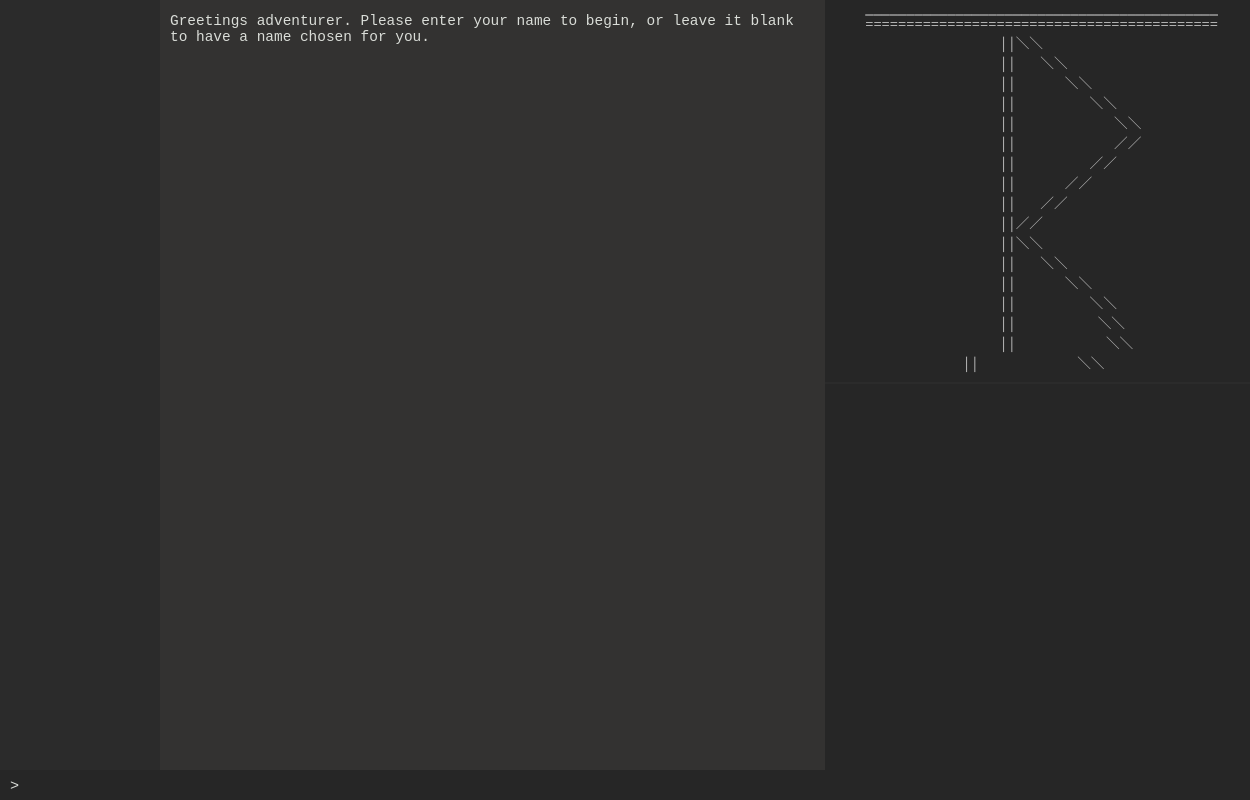
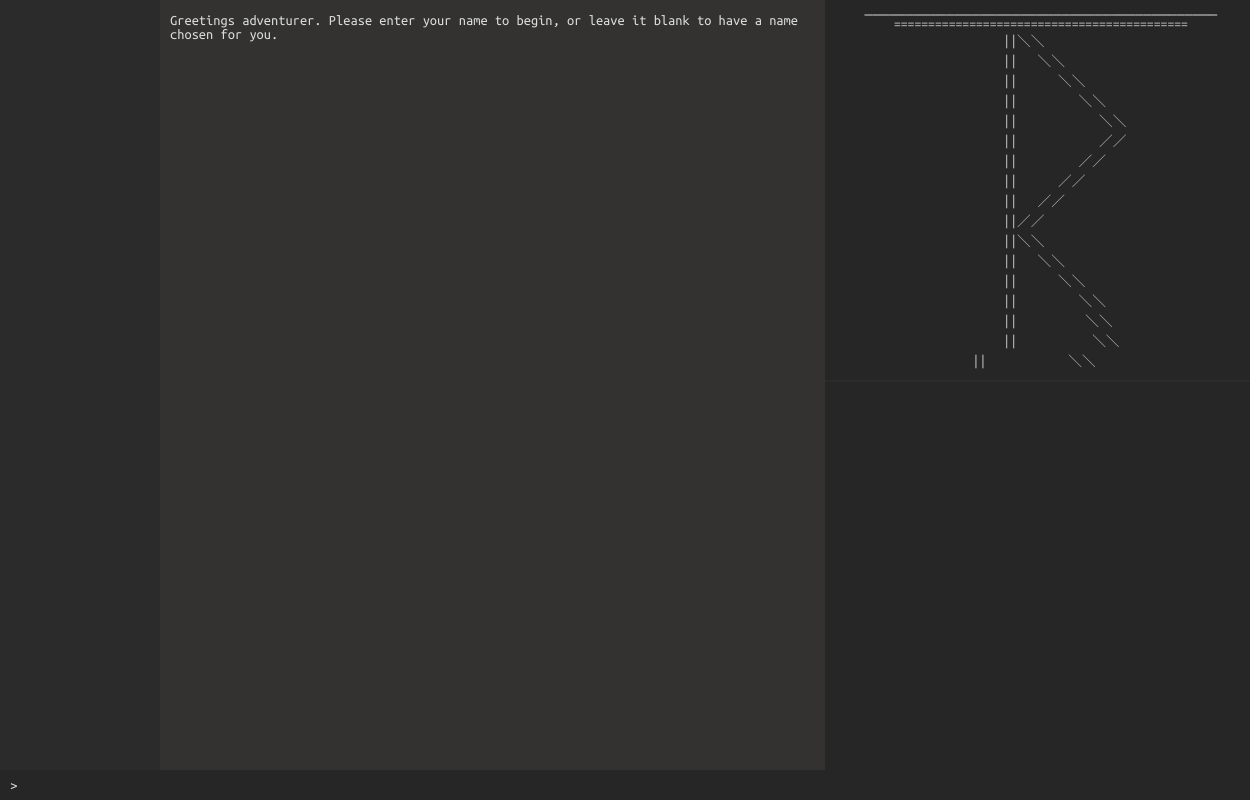
Before and after one commit to Trymunx/Dragon-Slayer-v1, an Electron app: page index.html in a window 1250 px wide. Drawn offline with Linux system fonts and the light colour scheme; no server answers.

Commit message:
Add Ubuntu Mono font

```diff
--- /dev/null
+++ b/css/Fonts.css
@@ -0,0 +1,4 @@
+@font-face {
+  font-family: "Ubuntu Mono";
+  src: url("./Fonts/UbuntuMono-R.ttf");
+}
--- a/css/Main.css
+++ b/css/Main.css
@@ -1,8 +1,9 @@
 @import "./Colours.css";
+@import "./Fonts.css";
 
 body {
   color: var(--text);
-  font-family: "SourceCode Pro", monospace;
+  font-family: "Ubuntu Mono", monospace;
 }
 
 #output {
@@ -35,7 +36,7 @@ body {
 #output-table {
   padding-top: 10px;
   font-size: 0.95em;
-  font-family: "SourceCode Pro", monospace;
+  font-family: "Ubuntu Mono", monospace;
 }
 
 .hp-bar-foe {
@@ -115,7 +116,7 @@ body {
   padding: 4px 10px 4px 10px;
   color: var(--text);
   background-color: var(--ui-darker);
-  font-family: "SourceCode Pro", monospace;
+  font-family: "Ubuntu Mono", monospace;
 }
 
 #input-text {
@@ -129,7 +130,7 @@ body {
   /* Text */
   color: var(--text);
   font-size: 0.95em;
-  font-family: "SourceCode Pro", monospace;
+  font-family: "Ubuntu Mono", monospace;
   caret-color: var(--text-blur);
 }
 
@@ -140,7 +141,7 @@ body {
   color: var(--text-blur);
   background-color: var(--ui-darker);
   border-color: var(--ui-border);
-  font-family: "SourceCode Pro", monospace;
+  font-family: "Ubuntu Mono", monospace;
   font-size: 0.9em;
   white-space: pre-wrap;
   text-align: center;
@@ -168,7 +169,7 @@ body {
   color: var(--text-blur);
   background-color: var(--ui-darker);
   border-color: var(--ui-border);
-  font-family: "SourceCode Pro", monospace;
+  font-family: "Ubuntu Mono", monospace;
   font-size: 0.85em;
   white-space: pre-wrap;
   min-width: 70px;
```
Also changed, not shown: css/Fonts/UbuntuMono-R.ttf (added).
